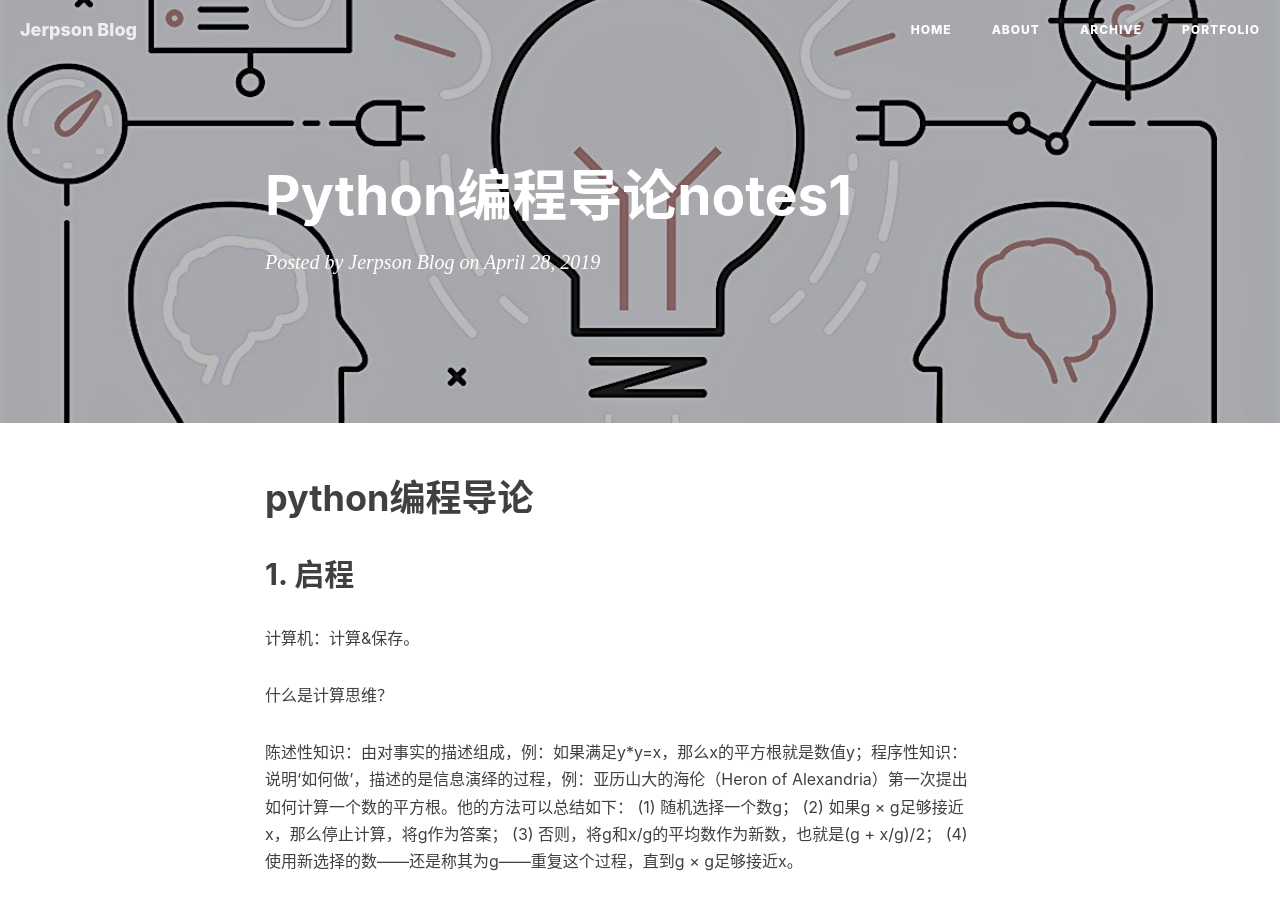
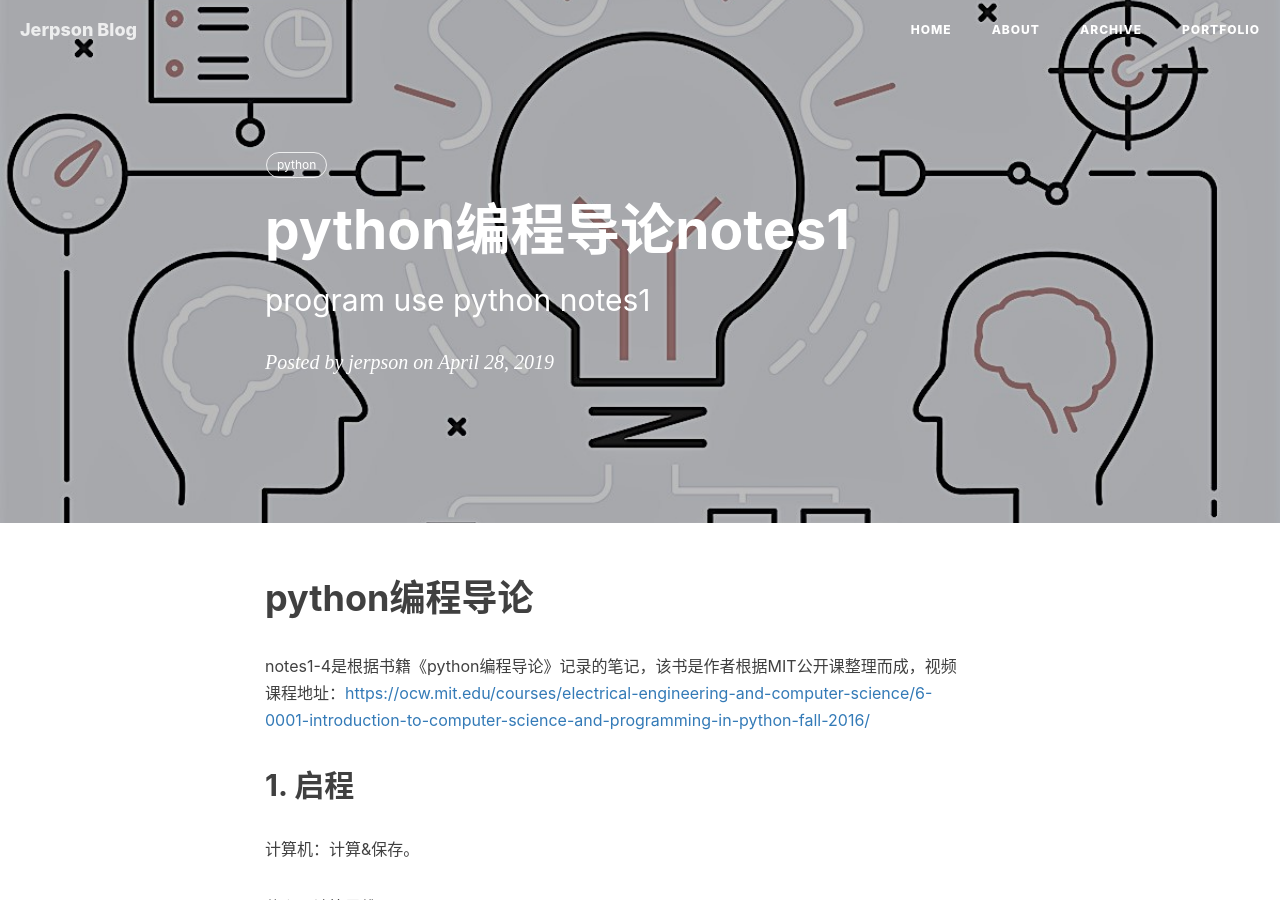
Before and after one commit to PaulJXu/pauljxu.github.io, a Jekyll site: the page built from _posts/2019-04-28-python编程导论notes1.md, in a window 1280 px wide and 900 px high. Built offline with Jekyll 4.4.1, drawn with Linux system fonts in a browser that asks for light colours; nearby versions of some CDN libraries; our own code applies the rules of GitHub Pages for plain Markdown files; comment, search, counter and statistics services are not loaded; some of the changed text lies outside the part shown.

Commit message:
some revise about the format

````diff
--- a/_posts/2019-04-28-python编程导论notes1.md
+++ b/_posts/2019-04-28-python编程导论notes1.md
@@ -1,4 +1,15 @@
+---
+layout: post
+title: python编程导论notes1
+subtitle: program use python notes1
+author: jerpson
+tags:
+    - python
+---
+
 # python编程导论
+
+notes1-4是根据书籍《python编程导论》记录的笔记，该书是作者根据MIT公开课整理而成，视频课程地址：<https://ocw.mit.edu/courses/electrical-engineering-and-computer-science/6-0001-introduction-to-computer-science-and-programming-in-python-fall-2016/>
 
 ## 1. 启程
 
@@ -64,3 +75,5 @@ print(x,'is divisible by 11 and 12')
 ```
 
 ## jupyter notebook notes
+
+<https://nbviewer.jupyter.org/github/jerpson/python_basic_program/blob/master/program_using_python.ipynb>
````
Also changed, not shown: _posts/2019-04-28-python编程导论notes2 (2).md (deleted, +0 -61 lines), _posts/2019-04-28-python编程导论notes2.md (+9 -0 lines), _posts/2019-04-28-python编程导论notes3.md (+9 -0 lines), _posts/2019-04-28-python编程导论notes4.md (+9 -0 lines).
